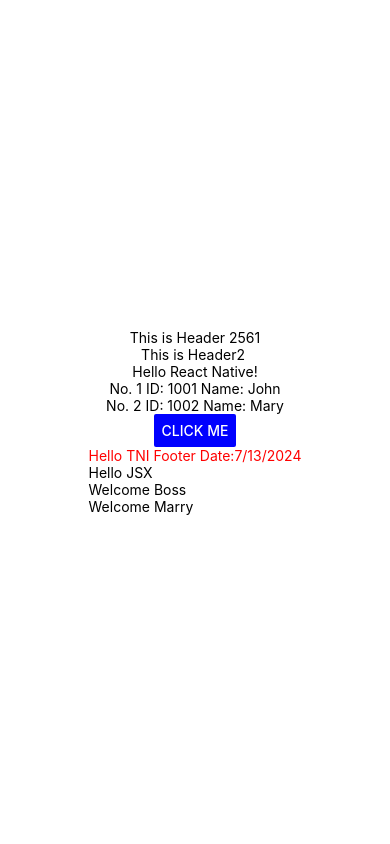
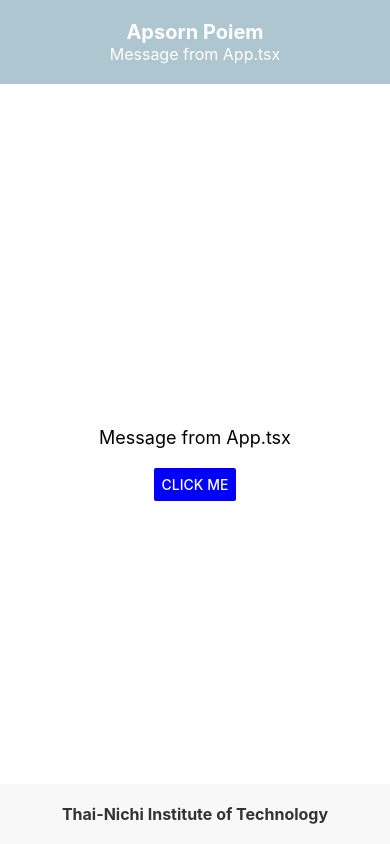
Before and after one commit to MeeMarch/TNI_ReactNative, a React Native app: screen / in a window 390 px wide. Built offline with nearby package versions, Linux system fonts and the light colour scheme.

Commit message:
Exercise 13/7/24

```diff
--- a/App.tsx
+++ b/App.tsx
@@ -3,40 +3,20 @@
 import { StyleSheet, Text, View, Button, Alert } from "react-native";
 import AppFooter from "./components/AppFooter";
 import AppHeader from "./components/AppHeader";
+import Content from "./components/Content";
 
 export default function App():React.JSX.Element {
 
-  const onClickMe = ()=>{
-    Alert.alert('Hi', 'Hello React.js');
-  }
-
-  const users = [
-    {id:1001,name:'John'},
-    {id:1002,name:'Mary'}
-  ]
 
   return (
     <View style={styles.container}>
-      <AppHeader title="This is Header" year={2018}/>
-      <AppHeader title="This is Header2"/>
-      <Text>Hello React Native!</Text>
-      { users.map((data,index)=>{
-        return(
-          <Text key={data.id}>
-            No. {index+1} ID: {data.id} Name: {data.name}
-          </Text>
-        )
-      })}
+      <AppHeader title="Apsorn Poiem"
+      subtitle="Message from App.tsx"/>
 
-      <Button
-        title="Click Me"
-        onPress={onClickMe}
-        color="blue"
-       /*  // onPress={() => {
-        //   Alert.alert("Hi", "React Native is  Fun!!");
-        // }} */
-      />
-      <AppFooter/>
+      <Content msg="Message from App.tsx" name="Apsorn Poiem"/>
+
+
+      <AppFooter ftitle="Thai-Nichi Institute of Technology"/>
     </View>
   );
 }
@@ -45,7 +25,6 @@
   container: {
     flex: 1,
     backgroundColor: "#fff",
-    alignItems: "center",
-    justifyContent: "center",
+
   },
 });
--- a/components/AppFooter.tsx
+++ b/components/AppFooter.tsx
@@ -1,22 +1,17 @@
 import { StyleSheet, Text, View } from "react-native";
 import React from "react";
 
-const AppFooter = (): React.JSX.Element => {
-  const hello = "Hello TNI Footer";
-  const hello2 = <Text>Hello JSX</Text>;
-  const isLogin = true;
+type AppFooterProps = {
+    ftitle: string;
+  };
+
+
+const AppFooter = ({ftitle}: AppFooterProps): React.JSX.Element => {
   return (
-    <View>
-      <Text style={styles.myText}>
-        {hello} Date:{new Date().toLocaleDateString()}
+    <View style={styles.footer}>
+      <Text style={styles.footerText}>
+        {ftitle}
       </Text>
-      {hello2}
-      {isLogin && <Text>Welcome Boss</Text>}
-      {
-        isLogin == true
-        ? <Text>Welcome Marry</Text>
-        : <Text>Not login in yet</Text>
-      }
     </View>
   );
 };
@@ -24,7 +19,19 @@
 export default AppFooter;
 
 const styles = StyleSheet.create({
-  myText: {
-    color: "red",
+  footer: {
+    backgroundColor: "#f8f8f8",
+    padding: 20,
+    alignItems: "center",
+    justifyContent: "center",
+    position: "absolute",
+    left: 0,
+    right: 0,
+    bottom: 0,
+  },
+  footerText: {
+    fontSize: 16,
+    fontWeight: "bold",
+    color: "#333",
   },
 });
--- a/components/AppHeader.tsx
+++ b/components/AppHeader.tsx
@@ -1,19 +1,40 @@
-import { StyleSheet, Text, View } from 'react-native'
-import React from 'react'
+import { StyleSheet, Text, View } from "react-native";
+import React from "react";
 
 type AppHeaderProps = {
-    title:string;
-    year? :number;
-}
+  title: string;
+  subtitle: string;
+};
 
-const AppHeader = ({title,year}:AppHeaderProps): React.JSX.Element => {
+const AppHeader = ({title,subtitle}: AppHeaderProps): React.JSX.Element => {
   return (
-    <View>
-      <Text>{title} {year && year+543}</Text>
+    <View style={styles.header}>
+      <Text style={styles.headerText}>
+        {title}
+      </Text>
+      <Text style={styles.subtitleText}>
+        {subtitle}
+      </Text>
     </View>
-  )
-}
+  );
+};
 
-export default AppHeader
+export default AppHeader;
 
-const styles = StyleSheet.create({})
+const styles = StyleSheet.create({
+  header: {
+    backgroundColor: "#AEC6CF",
+    padding: 20,
+    alignItems: "center",
+    justifyContent: "center",
+  },
+  headerText: {
+    fontSize: 20,
+    fontWeight: "bold",
+    color: "#fff",
+  },
+  subtitleText: {
+    fontSize: 16,
+    color: "#fff",
+  },
+});
--- /dev/null
+++ b/components/Content.tsx
@@ -0,0 +1,33 @@
+import { StyleSheet, Text, View, Button, Alert } from "react-native";
+import React from "react";
+
+type AppContentProps = {
+  msg: string;
+  name: string;
+};
+
+
+
+const Content = ({ msg, name }: AppContentProps): React.JSX.Element => {
+
+  return (
+    <View style={styles.content}>
+      <Text style={styles.text}>{msg}</Text>
+      <Button title="Click Me" onPress={()=>Alert.alert("Hello", name)} color="blue" />
+    </View>
+  );
+};
+
+export default Content;
+
+const styles = StyleSheet.create({
+  content: {
+    flex: 1,
+    alignItems: "center",
+    justifyContent: "center",
+  },
+  text: {
+    fontSize: 18,
+    marginBottom: 20,
+  },
+});
```
